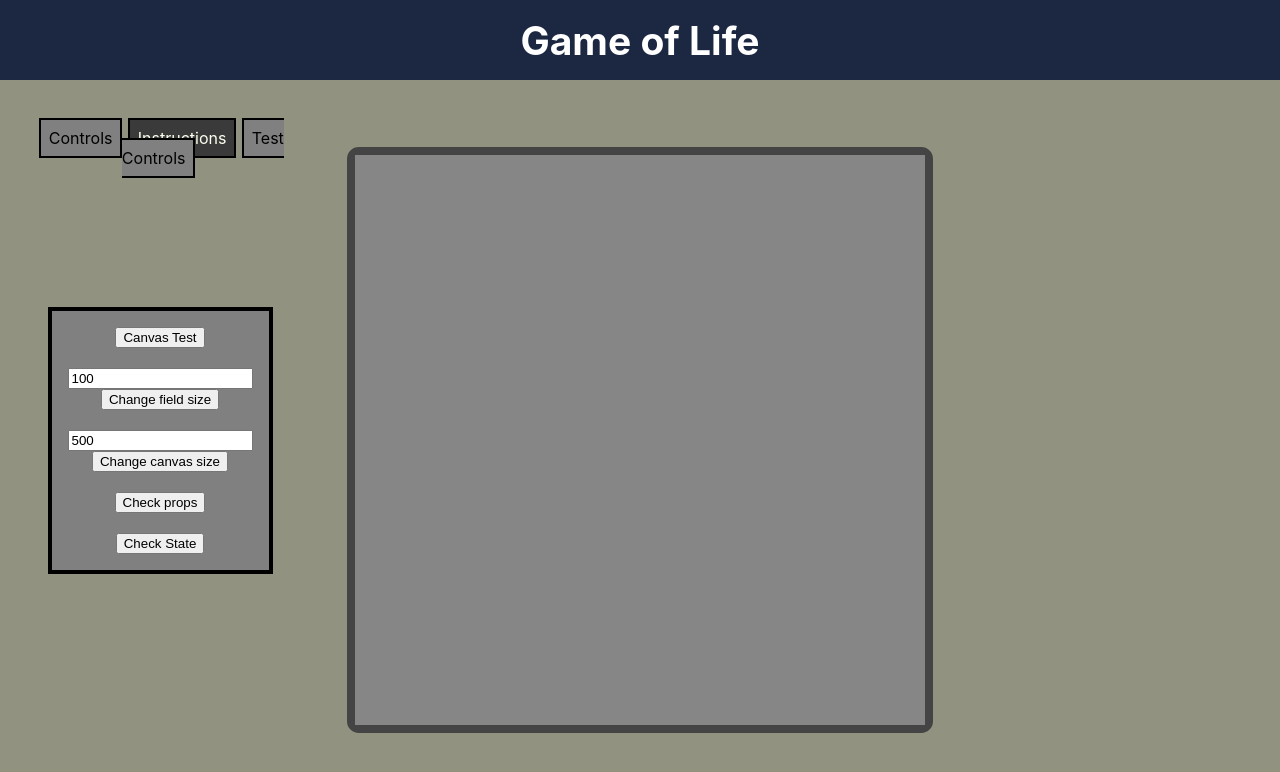
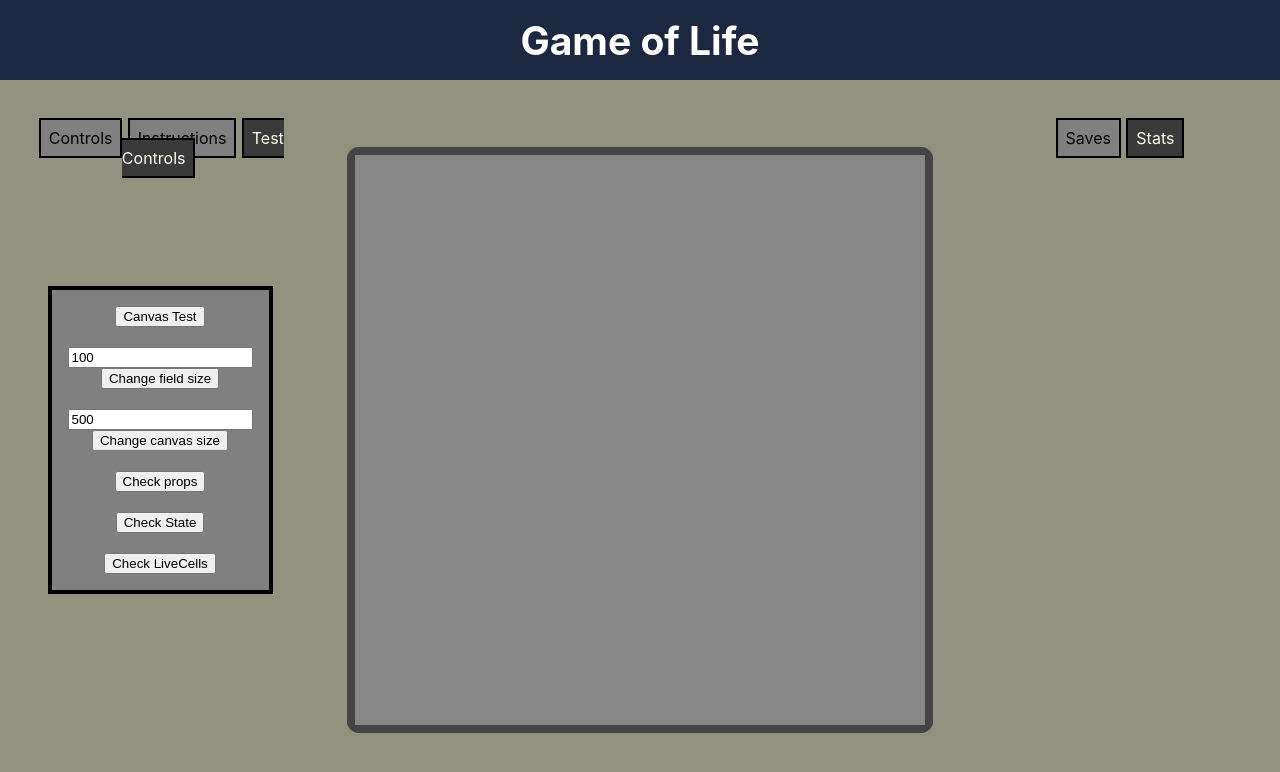
Before and after one commit to tgclayton/Gol2, a React (Create React App) app: page /test-controls/test-controls/stats in a window 1280 px wide. Before the commit this address led to /test-controls/test-controls/instructions. Shown: the top 772 px of the page. Built offline with nearby package versions, Linux system fonts and the light colour scheme.

Commit message:
stats panel can be routed to on right side

```diff
--- a/src/App.css
+++ b/src/App.css
@@ -84,7 +84,7 @@ width: 25%;
   background-color:gray;
 }
 
-#left-panel-nav {
+.panel-nav {
   position: absolute;
   top: 0;
   margin-top: 3em;
--- a/src/App.js
+++ b/src/App.js
@@ -3,6 +3,7 @@ import Game from './components/Game'
 import TestControls from './components/TestControls'
 import Controls from './components/Controls'
 import Instructions from './components/Instructions'
+import Stats from './components/Stats'
 
 import React, { useState, useEffect } from "react"
 import { Route, BrowserRouter as  Router, Switch, Link, Redirect } from 'react-router-dom'
@@ -16,14 +17,17 @@ function App() {
   const [tileSize, setTileSize] = useState(5)
   const [field, setField] = useState(createField(fieldSize, tileSize))
   const [liveCells, setLiveCells] = useState([])
-  const [leftPanelDisplay, setleftPanelDisplay] = useState('instructions')
-  const [propTrigger, setPropTrigger] = useState(true)
+  const [leftPanelDisplay, setleftPanelDisplay] = useState('test-controls')
+  const [rightPanelDisplay, setRIghtPanelDisplay] = useState('stats')
 
+
+  //Controls highlighting of selected nav button
   useEffect(() => {
     let buttons = Array.from(document.getElementsByClassName('nav-button'))
     buttons.forEach(element => element.classList.remove('selected-nav'))
     document.getElementById(`nav-button-${leftPanelDisplay}`).classList.add('selected-nav')
-  }, [leftPanelDisplay])
+    document.getElementById(`nav-button-${rightPanelDisplay}`).classList.add('selected-nav')
+  }, [leftPanelDisplay, rightPanelDisplay])
 
   function changeSize(size) {
     const tileSize = canvasSize / size
@@ -50,19 +54,18 @@ function App() {
     console.log("fieldSize:", fieldSize)
     console.log("tileSize:", tileSize)
     console.log("canvasSize:", canvasSize)
-    console.log("propTrigger:", propTrigger)
   }
 
   return (
     <Router>
-      <Redirect to ={leftPanelDisplay}></Redirect>
+      <Redirect to ={`${leftPanelDisplay}/${rightPanelDisplay}`}></Redirect>
       <div className="App">
         <header className="App-header">
           <h2>Game of Life</h2>
         </header>
         <div className="app-body">
           <div id='left-column' className="column">
-            <div id="left-panel-nav">
+            <div id="left-panel-nav" className = "panel-nav">
               <Link to = '/controls' id ='nav-button-controls' className ='nav-button' onClick = {() => setleftPanelDisplay('controls')}>Controls</Link>
               <Link to = '/instructions' id ='nav-button-instructions' className ='nav-button' onClick = {() => setleftPanelDisplay('instructions')}>Instructions</Link>
               <Link to = '/test-controls' id ='nav-button-test-controls' className ='nav-button' onClick = {() => setleftPanelDisplay('test-controls')}>Test Controls</Link>
@@ -73,14 +76,14 @@ function App() {
               </Route>
               <Route path="/test-controls">
                 <TestControls
-                  canvasTest={canvasTest}
-                  fieldSize={fieldSize}
-                  changeSize={changeSize}
-                  changeCanvasSize={changeCanvasSize}
-                  size={fieldSize}
-                  canvasSize={canvasSize}
-                  propTrigger={propTrigger}
-                  checkState= {checkState}
+                  canvasTest = {canvasTest}
+                  fieldSize = {fieldSize}
+                  changeSize = {changeSize}
+                  changeCanvasSize = {changeCanvasSize}
+                  size = {fieldSize}
+                  canvasSize ={canvasSize}
+                  checkState = {checkState}
+                  liveCells = {liveCells}
                 />
               </Route>
               <Route path="/controls">
@@ -94,7 +97,21 @@ function App() {
           </div>
 
           <div id='right-column' className="column">
-
+          <div id="right-panel-nav" className = "panel-nav">
+              <Link to = '/saves' id ='nav-button-saves' className ='nav-button' onClick = {() => setRIghtPanelDisplay('saves')}>Saves</Link>
+              <Link to = '/stats' id ='nav-button-stats' className ='nav-button' onClick = {() => setRIghtPanelDisplay('stats')}>Stats</Link>
+            </div>
+            {/* <Stats/> */}
+            <Switch>
+              <Route path = {`/${leftPanelDisplay}/saves`}>
+              </Route>
+              <Route path = {`/${leftPanelDisplay}/stats`}>
+                <Stats
+                liveCells = {liveCells.length}
+                size = {fieldSize}
+                />
+                </Route>
+            </Switch>
           </div>
 
         </div>
--- /dev/null
+++ b/src/components/Stats.jsx
@@ -0,0 +1,9 @@
+export default function Stats (props) {
+  return (
+    <div id = "stats-panel" className = "control-panel">
+      <p>Live Cells: {props.liveCells}</p>
+      {/* <p>Generation{props.gen}</p> */}
+      <p>Field Size: {props.size} x {props.size}</p>
+    </div>
+  )
+}
--- a/src/components/TestControls.jsx
+++ b/src/components/TestControls.jsx
@@ -16,6 +16,8 @@ export default function TestControls(props) {
       <button onClick={() => checkProps()} >Check props</button>
       <br></br>
       <button onClick={() => props.checkState()}>Check State</button>
+      <br></br>
+      <button onClick={() => console.log(typeof props.liveCells)}>Check LiveCells</button>
     </div>
   )
 }
--- a/src/functions/game.js
+++ b/src/functions/game.js
@@ -45,6 +45,7 @@ export const newMakeRandomMap = (size) => {
       liveCells.push(i)
     }
   }
+  console.log('livecells:', liveCells)
   return liveCells
 }
 
```
